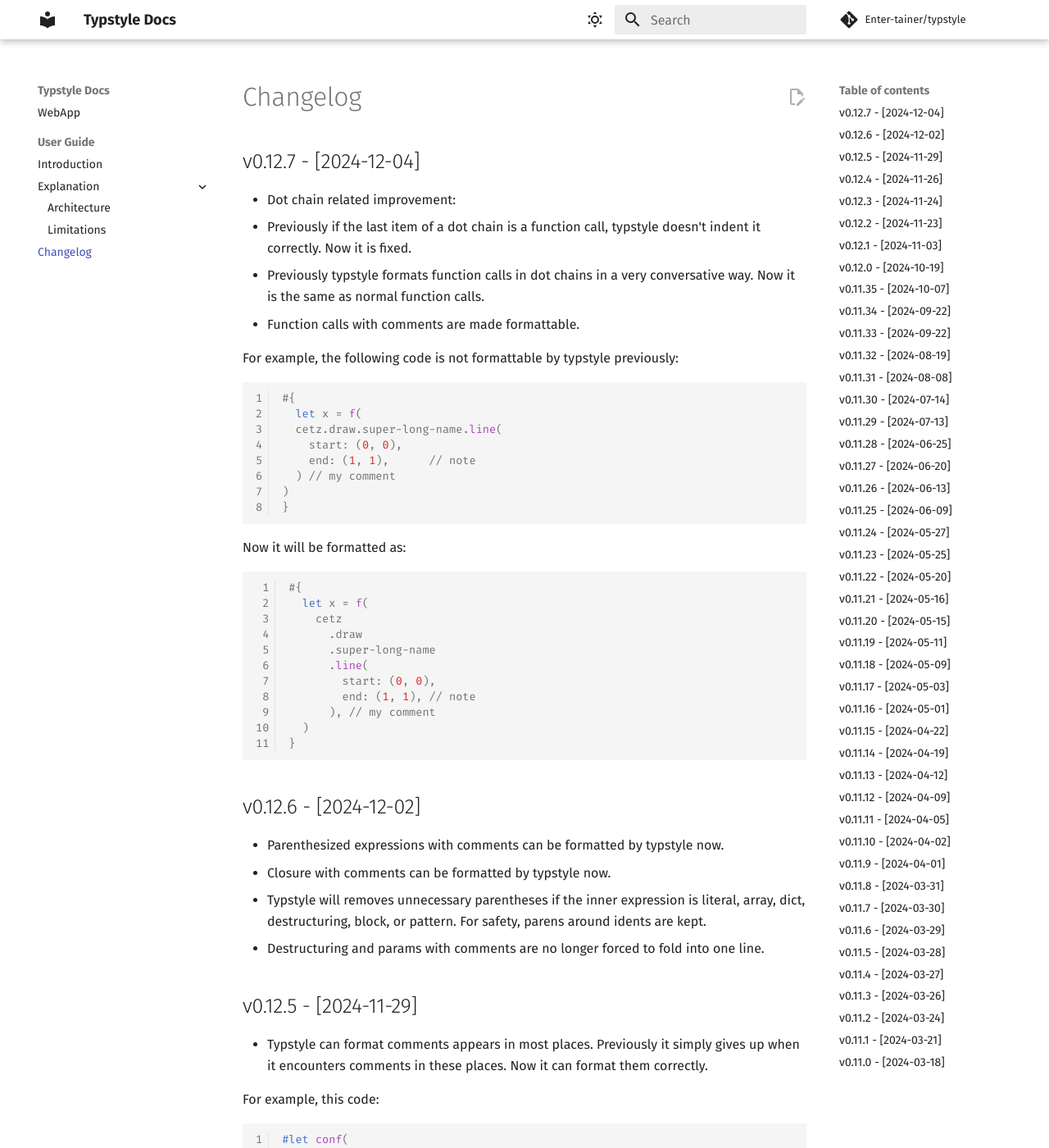
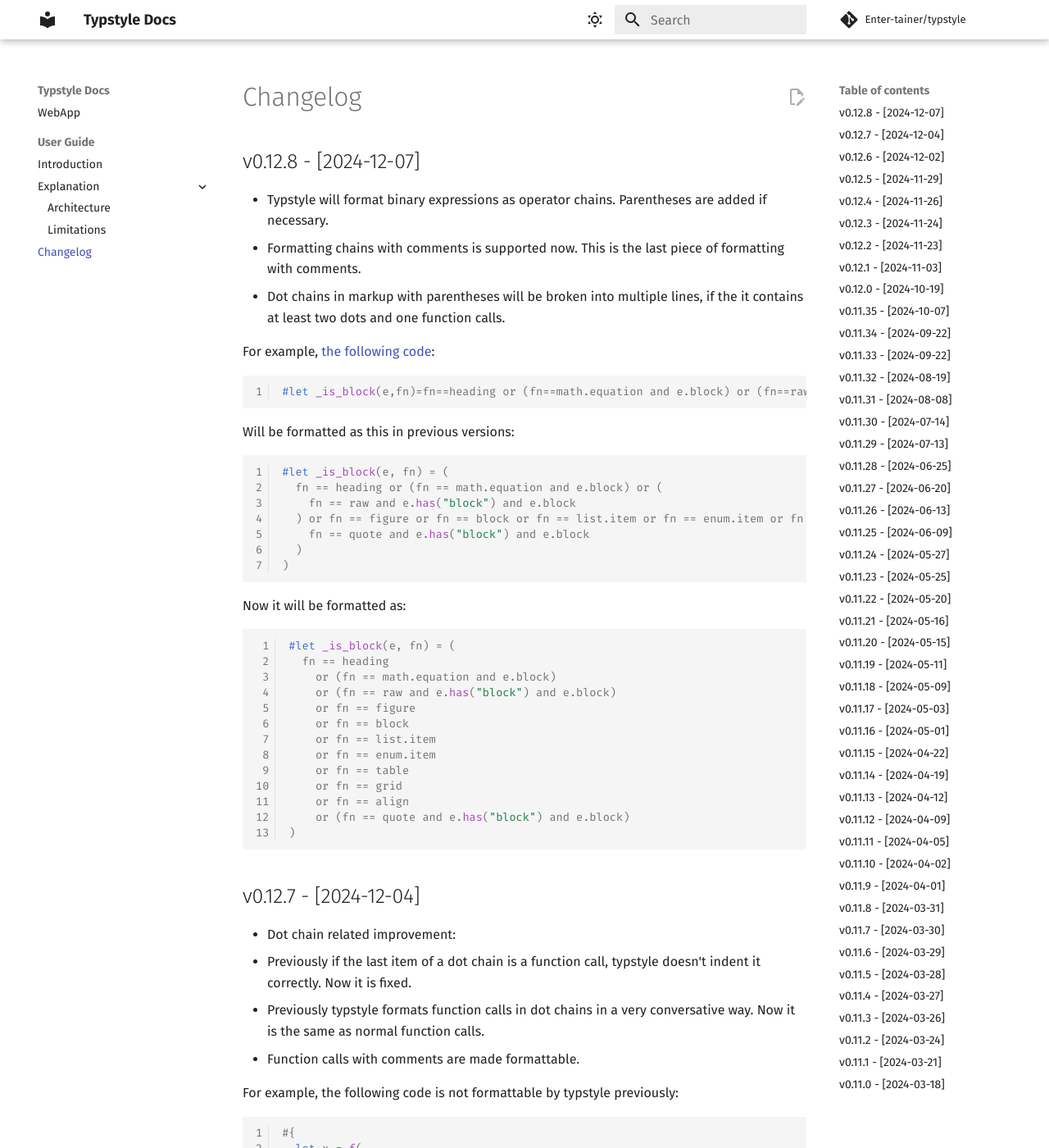
Before and after one commit to Enter-tainer/typstyle, an MkDocs documentation site: the page built from docs/changelog.md, in a window 1280 px wide and 1400 px high. Shown: the whole window at 82% size. Built offline with MkDocs 1.6.1 and Material for MkDocs 9.7.7, drawn with Linux system fonts in a browser that asks for light colours; comment, search, counter and statistics services are not loaded.

Commit message:
chore: bump to v0.12.8

````diff
--- a/CHANGELOG.md
+++ b/CHANGELOG.md
@@ -1,4 +1,44 @@
 # Changelog
+
+## v0.12.8 - [2024-12-07]
+
+- Typstyle will format binary expressions as operator chains. Parentheses are added if necessary.
+- Formatting chains with comments is supported now. This is the last piece of formatting with comments.
+- Dot chains in markup with parentheses will be broken into multiple lines, if the it contains at least two dots and one function calls.
+
+For example, [the following code](https://github.com/flaribbit/indenta/blob/a6a0c3fa45b4f16f1944b7078678fa4011bbc1fb/lib.typ#L4C1-L5C1):
+```typst
+#let _is_block(e,fn)=fn==heading or (fn==math.equation and e.block) or (fn==raw and e.has("block") and e.block) or fn==figure or fn==block or fn==list.item or fn==enum.item or fn==table or fn==grid or fn==align or (fn==quote and e.has("block") and e.block)
+```
+
+Will be formatted as this in previous versions:
+```typst
+#let _is_block(e, fn) = (
+  fn == heading or (fn == math.equation and e.block) or (
+    fn == raw and e.has("block") and e.block
+  ) or fn == figure or fn == block or fn == list.item or fn == enum.item or fn == table or fn == grid or fn == align or (
+    fn == quote and e.has("block") and e.block
+  )
+)
+```
+
+Now it will be formatted as:
+```typst
+#let _is_block(e, fn) = (
+  fn == heading
+    or (fn == math.equation and e.block)
+    or (fn == raw and e.has("block") and e.block)
+    or fn == figure
+    or fn == block
+    or fn == list.item
+    or fn == enum.item
+    or fn == table
+    or fn == grid
+    or fn == align
+    or (fn == quote and e.has("block") and e.block)
+)
+```
+
 
 ## v0.12.7 - [2024-12-04]
 
--- a/Cargo.toml
+++ b/Cargo.toml
@@ -1,6 +1,6 @@
 [package]
 name = "typstyle"
-version = "0.12.7"
+version = "0.12.8"
 edition = "2021"
 authors = ["Wenzhuo Liu"]
 license = "Apache-2.0"
````
Also changed, not shown: docs/limitations.md (+2 -6 lines), 1 other file.
